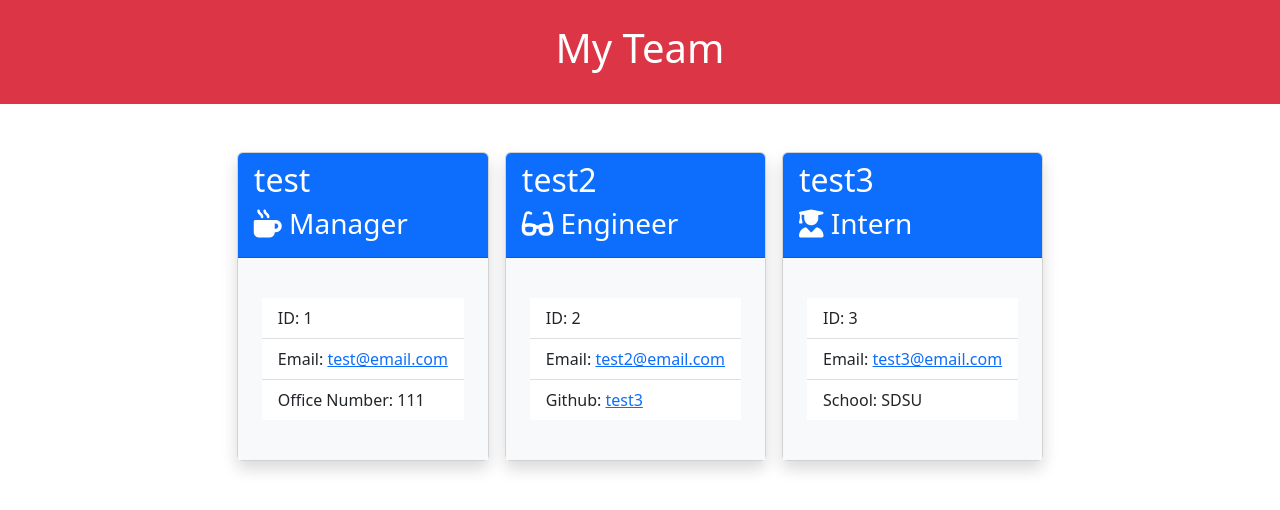
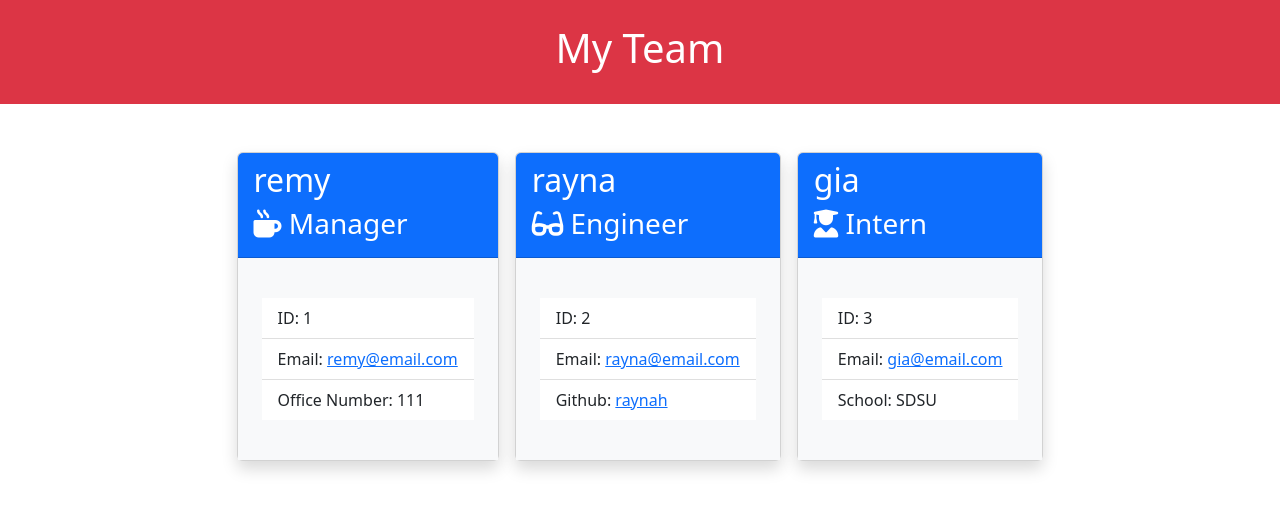
Before and after one commit to gt1222/Team-Profile-Generator, a website: page dist/index.html in a window 1280 px wide. Drawn offline with nearby package versions, Linux system fonts and the light colour scheme.

Commit message:
readme done

```diff
--- a/dist/index.html
+++ b/dist/index.html
@@ -20,13 +20,13 @@
 
         <div class="card my-5 mx-2 h-100 w-35 shadow bg-body rounded">
         <div class="card-header bg-primary text-white">
-          <h2>test</h2>
+          <h2>remy</h2>
           <h3> <i class="fa-solid fa-mug-hot"></i> Manager</h3>
         </div>
         <div class="card-body bg-light">
             <ul class="list-group list-group-flush mx-2 my-4">
                 <li class="list-group-item">ID: 1</li>
-                <li class="list-group-item">Email: <a href="mailto:test@email.com">test@email.com</a></li>
+                <li class="list-group-item">Email: <a href="mailto:remy@email.com">remy@email.com</a></li>
                 <li class="list-group-item">Office Number: 111</li>
               </ul>
         </div>
@@ -34,27 +34,27 @@
 
         <div class="card my-5 mx-2 h-100 w-35 shadow bg-body rounded">
         <div class="card-header bg-primary text-white">
-          <h2>test2</h2>
+          <h2>rayna</h2>
           <h3> <i class="fa-solid fa-glasses"></i> Engineer</h3>
         </div>
         <div class="card-body bg-light">
             <ul class="list-group list-group-flush mx-2 my-4">
                 <li class="list-group-item">ID: 2</li>
-                <li class="list-group-item">Email: <a href="mailto:test2@email.com">test2@email.com</a></li>
-                <li class="list-group-item">Github: <a href="https://github.com/test3" target="_blank" rel="noopener noreferrer">test3</a></li>
+                <li class="list-group-item">Email: <a href="mailto:rayna@email.com">rayna@email.com</a></li>
+                <li class="list-group-item">Github: <a href="https://github.com/raynah" target="_blank" rel="noopener noreferrer">raynah</a></li>
               </ul>
         </div>
     </div>
 
         <div class="card my-5 mx-2 h-100 w-35 shadow bg-body rounded">
         <div class="card-header bg-primary text-white">
-          <h2>test3</h2>
+          <h2>gia</h2>
           <h3><i class="fa-solid fa-user-graduate"></i> Intern</h3>
         </div>
         <div class="card-body bg-light">
             <ul class="list-group list-group-flush mx-2 my-4">
                 <li class="list-group-item">ID: 3</li>
-                <li class="list-group-item">Email: <a href="mailto:test3@email.com">test3@email.com</a></li>
+                <li class="list-group-item">Email: <a href="mailto:gia@email.com">gia@email.com</a></li>
                 <li class="list-group-item">School: SDSU</li>
               </ul>
         </div>
```
Also changed, not shown: README.md, 1 other file.
